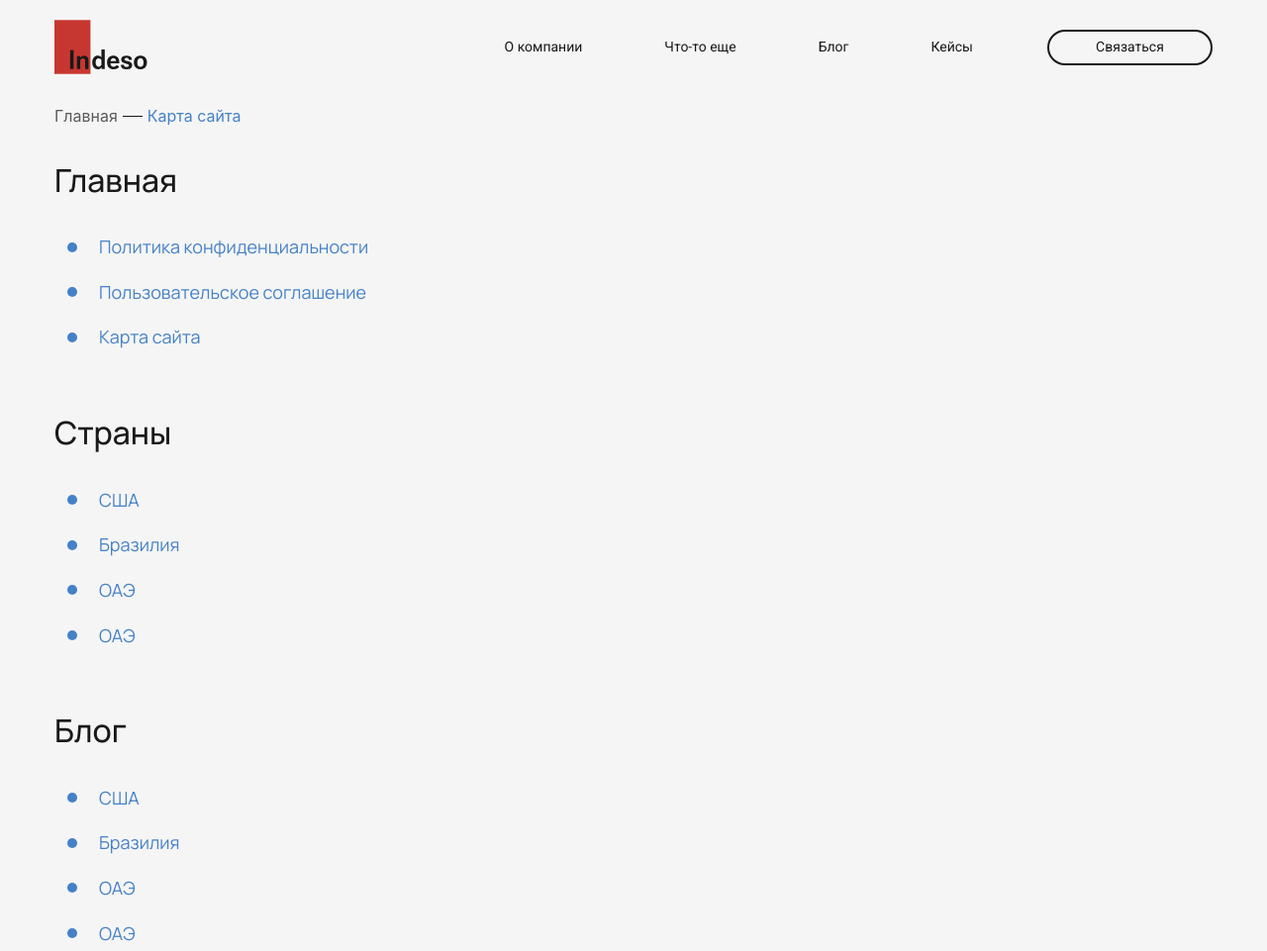
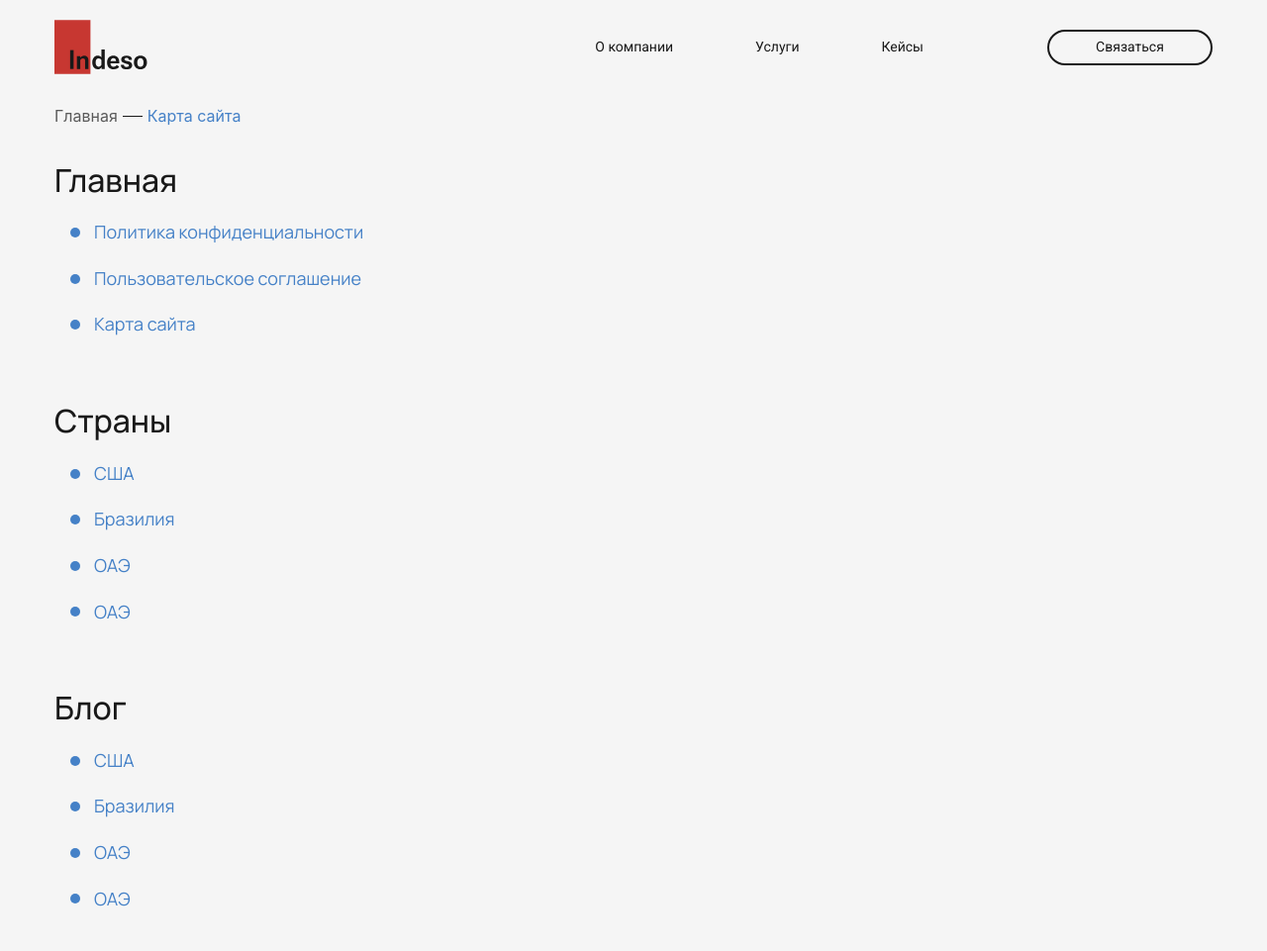
Before and after one commit to fayzullayevelmurod/Indeso, a website: page site-map.html in a window 1280 px wide. Shown: the top 961 px of the page at 99% size. Drawn offline with nearby package versions, Linux system fonts and the light colour scheme.

Commit message:
map the end

```diff
--- a/package.json
+++ b/package.json
@@ -9,5 +9,8 @@
   },
   "keywords": [],
   "author": "",
-  "license": "ISC"
+  "license": "ISC",
+  "dependencies": {
+    "sass": "^1.80.4"
+  }
 }
--- a/sass/base/_reset.scss
+++ b/sass/base/_reset.scss
@@ -76,6 +76,18 @@ body {
   margin: 0 auto;
 }
 
+.site-map {
+  .list {
+    &-item {
+      line-height: 30.6px;
+
+      &::before {
+        left: -24px;
+      }
+    }
+  }
+}
+
 .list {
   padding-left: 32px;
   display: flex;
--- a/sass/layout/_header.scss
+++ b/sass/layout/_header.scss
@@ -58,3 +58,9 @@
     display: none;
   }
 }
+
+.site-map_header {
+  .header-right__box {
+    gap: 125px;
+  }
+}
--- a/sass/pages/_politica.scss
+++ b/sass/pages/_politica.scss
@@ -75,7 +75,7 @@
 .site-map {
   padding-bottom: 383px;
   .list {
-    padding-left: 45px;
+    padding-left: 40px;
   }
   .list-link {
     color: #4581c7;
@@ -83,6 +83,10 @@
     font-size: 18px;
     font-weight: 400;
     line-height: 30.6px;
+  }
+
+  &-box {
+    gap: 15px;
   }
 }
 @media screen and (max-width: 768px) {
--- a/site-map.html
+++ b/site-map.html
@@ -1,5 +1,5 @@
 <!DOCTYPE html>
-<html lang="en">
+<html lang="ru">
 
 <head>
   <meta charset="UTF-8">
@@ -21,7 +21,7 @@
 <body>
   <div class="wrapper">
     <!-- header -->
-    <header class="header">
+    <header class="header site-map_header">
       <div class="container">
         <nav class="nav">
           <a class="header-logo" href="#!">
@@ -36,10 +36,7 @@
                 <a class="nav-link" href="#!">О компании</a>
               </li>
               <li class="nav-item">
-                <a class="nav-link" href="#!">Что-то еще</a>
-              </li>
-              <li class="nav-item">
-                <a class="nav-link" href="#!">Блог</a>
+                <a class="nav-link" href="#!">Услуги</a>
               </li>
               <li class="nav-item">
                 <a class="nav-link" href="#!">Кейсы</a>
@@ -100,7 +97,7 @@
             </li>
           </ul>
           <div class="politica-boxes">
-            <div class="politica-box">
+            <div class="politica-box site-map-box">
               <h2 class="politica-title">Главная</h2>
               <div class="desc-box">
                 <ul class="list">
@@ -116,7 +113,7 @@
                 </ul>
               </div>
             </div>
-            <div class="politica-box">
+            <div class="politica-box site-map-box">
               <h2 class="politica-title">Страны</h2>
               <div class="desc-box">
                 <ul class="list">
@@ -135,7 +132,7 @@
                 </ul>
               </div>
             </div>
-            <div class="politica-box">
+            <div class="politica-box site-map-box">
               <h2 class="politica-title">Блог</h2>
               <div class="desc-box">
                 <ul class="list">
```
Also changed, not shown: css/main.css, 3 other files.
